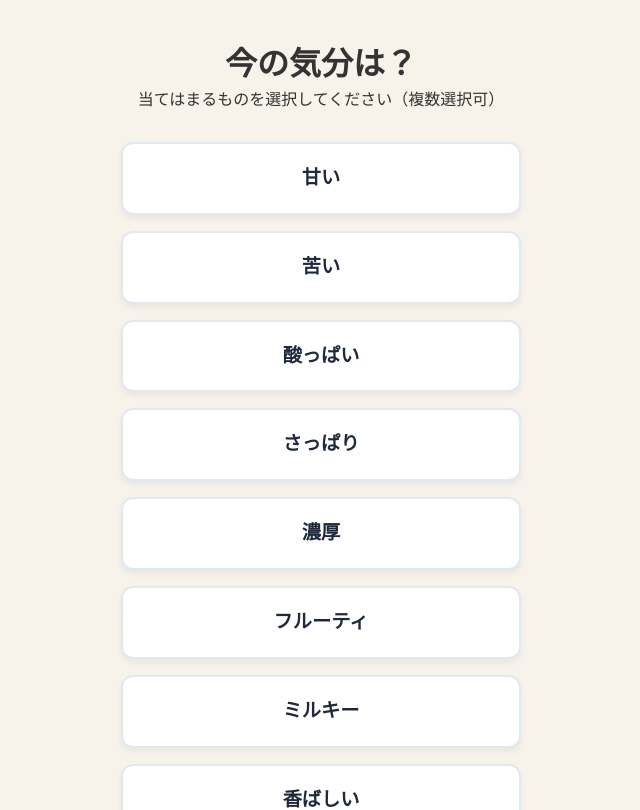
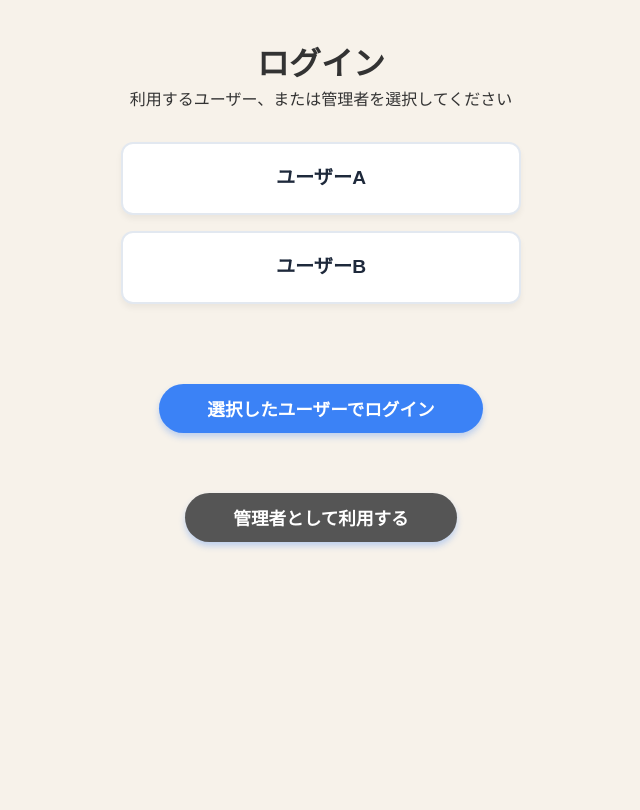
Before and after one commit to Shun-Yamana/Portfolio4, a React (Vite) app in the folder application/frontend/: page / in a window 1280 px wide. Shown: the top 810 px of the page, without its empty margins (319-959 px from the left). Built offline with nearby package versions, Linux system fonts and the light colour scheme.

Commit message:
ユーザー選択画面の追加

```diff
--- /dev/null
+++ b/application/frontend/src/components/users_card.jsx
@@ -0,0 +1,16 @@
+import React from 'react';
+
+function UserCard({ name, onClick, isSelected }) {
+  return (
+    <article
+      className={`mood-card ${isSelected ? 'is-selected' : ''}`}
+      onClick={onClick}
+    >
+      <div className="mood-card__body">
+        <h2 className="mood-card__name">{name}</h2>
+      </div>
+    </article>
+  );
+}
+
+export default UserCard;
--- /dev/null
+++ b/application/frontend/src/data/users.json
@@ -0,0 +1,10 @@
+[
+  {
+    "id": 1,
+    "name": "ユーザーA"
+  },
+  {
+    "id": 2,
+    "name": "ユーザーB"
+  }
+]
--- a/application/frontend/src/main.jsx
+++ b/application/frontend/src/main.jsx
@@ -6,13 +6,14 @@ import './index.css'
 import RecomendPage from './recomend_page'
 import MoodsPage from './moods_page'
 import './moods.css'
+import RoleSelectionPage from './roleSelection_page' // 【追加】インポート
 
 ReactDOM.createRoot(document.getElementById('root')).render(
   <React.StrictMode>
     <AppRoot />
   </React.StrictMode>
 )
-
+/*
 function AppRoot() {
   // 【修正】気分データ（複数の情報を含む）を保存するように変更
   const [moodData, setMoodData] = useState(null)
@@ -34,3 +35,41 @@ function AppRoot() {
 
   return <MoodsPage onChoose={setMoodData} />
 }
+*/
+
+function AppRoot() {
+  const [role, setRole] = useState(null) // 'user' | 'admin' | null
+  const [moodData, setMoodData] = useState(null)
+  const [selectedProduct, setSelectedProduct] = useState(null)
+
+  // 最初に役割選択画面を表示
+  if (!role) {
+    return <RoleSelectionPage onSelectRole={setRole} />
+  }
+
+  // 管理者が選ばれた場合の仮画面
+  if (role === 'admin') {
+    return (
+      <div className="moods-page">
+        <h1 className="moods-page__title">管理者ページ（準備中）</h1>
+        <button className="moods-page__next-btn" onClick={() => setRole(null)}>戻る</button>
+      </div>
+    )
+  }
+
+  // ===== これ以降はユーザー向けのフロー =====
+  if (selectedProduct) {
+    return <RecomendPage product={selectedProduct} />
+  }
+
+  if (moodData) {
+    return (
+      <ProductsPage
+        initialData={moodData}
+        onChoose={setSelectedProduct}
+      />
+    )
+  }
+
+  return <MoodsPage onChoose={setMoodData} />
+}
--- /dev/null
+++ b/application/frontend/src/roleSelection_page.jsx
@@ -0,0 +1,86 @@
+import React, { useState } from 'react';
+import UserCard from './components/users_card';
+import usersData from './data/users.json';
+
+function RoleSelectionPage({ onSelectRole }) {
+  // 選択されたユーザーのIDを1つだけ保存する（複数選択不可）
+  const [selectedUserId, setSelectedUserId] = useState(null);
+
+  const handleUserSelect = (user) => {
+    // クリックされたユーザーのIDをセット
+    setSelectedUserId(user.id);
+  };
+
+  const handleUserLogin = async () => {
+    if (!selectedUserId) {
+      alert("ユーザーを選択してください");
+      return;
+    }
+
+    try {
+      // バックエンドの /api/login にユーザーIDを送信
+      const response = await fetch('http://localhost:5001/api/login', {
+        method: 'POST',
+        headers: {
+          'Content-Type': 'application/json',
+        },
+        body: JSON.stringify({ user_id: selectedUserId }),
+      });
+
+      if (!response.ok) {
+        throw new Error('ログインに失敗しました');
+      }
+
+      const data = await response.json();
+      console.log('ログイン成功:', data);
+
+      // 成功したら親コンポーネント(main.jsx)に通知
+      // 今回は 'user' という権限情報と一緒に、selectedUserId も渡します
+      onSelectRole('user', selectedUserId);
+
+    } catch (error) {
+      alert("通信エラーが発生しました: " + error.message);
+    }
+  };
+
+  return (
+    <div className="moods-page">
+      <header className="moods-page__header">
+        <h1 className="moods-page__title">ログイン</h1>
+        <p className="moods-page__subtitle">利用するユーザー、または管理者を選択してください</p>
+      </header>
+
+      {/* ユーザー選択エリア */}
+      <section className="moods-list">
+        {usersData.map((user) => (
+          <UserCard
+            key={user.id}
+            name={user.name}
+            isSelected={selectedUserId === user.id}
+            onClick={() => handleUserSelect(user)}
+          />
+        ))}
+      </section>
+
+      {/* ボタンエリア */}
+      <div style={{ display: 'flex', flexDirection: 'column', gap: '20px', alignItems: 'center', marginTop: '40px' }}>
+        <button
+          className="moods-page__next-btn"
+          onClick={handleUserLogin}
+        >
+          選択したユーザーでログイン
+        </button>
+
+        <button
+          className="moods-page__next-btn"
+          style={{ backgroundColor: '#555' }}
+          onClick={() => onSelectRole('admin')}
+        >
+          管理者として利用する
+        </button>
+      </div>
+    </div>
+  );
+}
+
+export default RoleSelectionPage;
```
Also changed, not shown: 1 other file (tests, documents, lock files or other folders).
